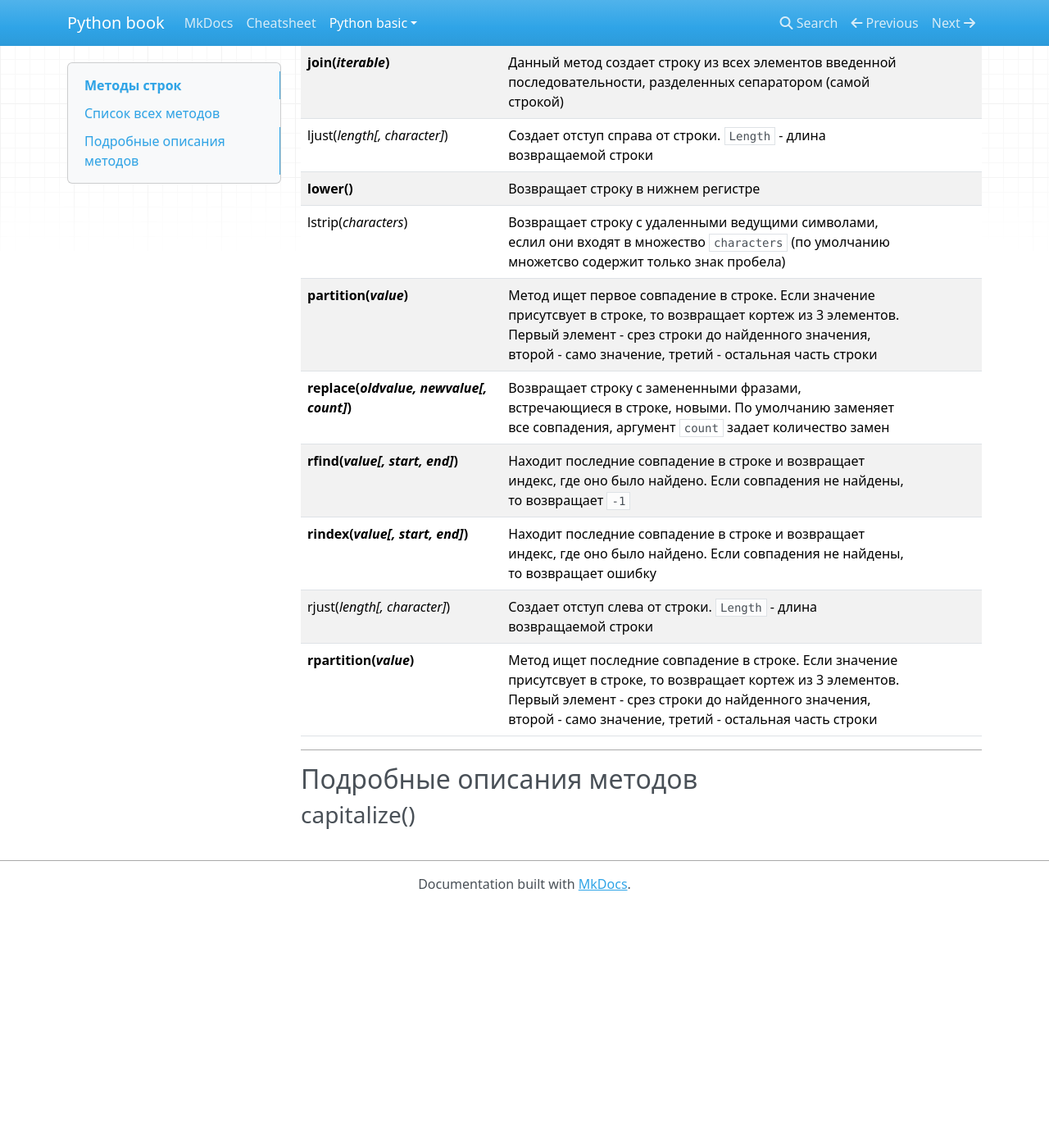
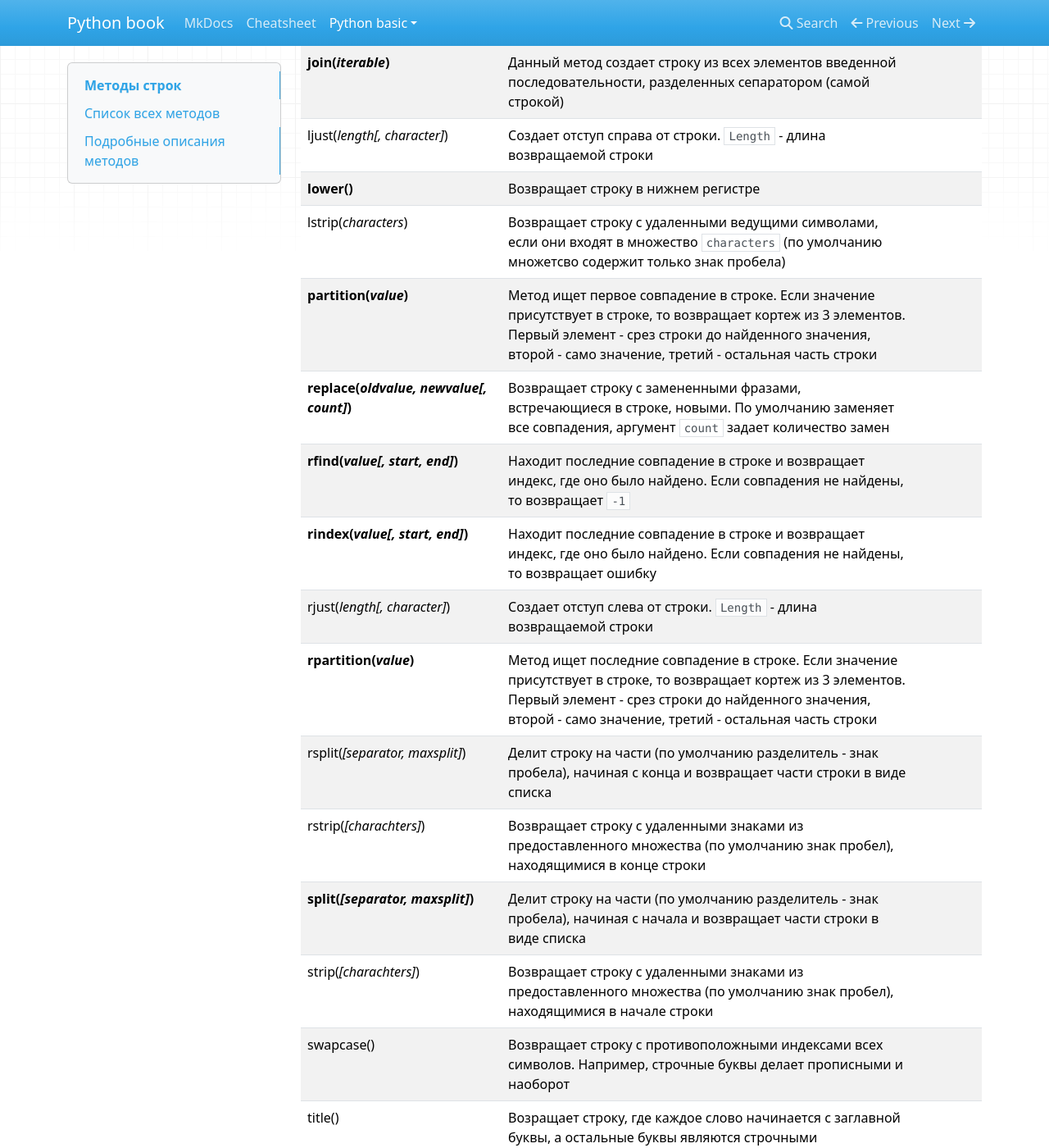
Before and after one commit to smackov/python_book, an MkDocs documentation site: the page built from book/docs/Python basic/String methods.md, in a window 1280 px wide and 1400 px high, scrolled down 1844 px. Shown: the whole window at 82% size. Built offline with MkDocs 1.6.1, drawn with Linux system fonts in a browser that asks for light colours; nearby versions of some CDN libraries; before the commit the page ends 2950 px from its top, so only the background shows below that; some of the changed text lies outside the part shown.

Commit message:
Append 'String methods' doc

```diff
--- a/book/docs/Python basic/String methods.md
+++ b/book/docs/Python basic/String methods.md
@@ -40,13 +40,22 @@ Python имеет большой набор `built-in` (встроенных) м
 | __join(*iterable*)__ | Данный метод создает строку из всех элементов введенной последовательности, разделенных сепаратором (самой строкой) |  |
 | ljust(*length[, character]*) | Создает отступ справа от строки. `Length` - длина возвращаемой строки |  |
 | __lower()__ | Возвращает строку в нижнем регистре |  |
-| lstrip(*characters*) | Возвращает строку с удаленными ведущими символами, еслил они входят в множество `characters` (по умолчанию множетсво содержит только знак пробела) |  |
-| __partition(*value*)__ | Метод ищет первое совпадение в строке. Если значение присутсвует в строке, то возвращает кортеж из 3 элементов. Первый элемент - срез строки до найденного значения, второй - само значение, третий - остальная часть строки |  |
+| lstrip(*characters*) | Возвращает строку с удаленными ведущими символами, если они входят в множество `characters` (по умолчанию множетсво содержит только знак пробела) |  |
+| __partition(*value*)__ | Метод ищет первое совпадение в строке. Если значение присутствует в строке, то возвращает кортеж из 3 элементов. Первый элемент - срез строки до найденного значения, второй - само значение, третий - остальная часть строки |  |
 | __replace(*oldvalue, newvalue[, count]*)__ | Возвращает строку с замененными фразами, встречающиеся в строке, новыми. По умолчанию заменяет все совпадения, аргумент `count` задает количество замен |  |
 | __rfind(*value[, start, end]*)__ | Находит последние совпадение в строке и возвращает индекс, где оно было найдено. Если совпадения не найдены, то возвращает `-1` |  |
 | __rindex(*value[, start, end]*)__ | Находит последние совпадение в строке и возвращает индекс, где оно было найдено. Если совпадения не найдены, то возвращает ошибку |  |
 | rjust(*length[, character]*) | Создает отступ слева от строки. `Length` - длина возвращаемой строки |  |
-| __rpartition(*value*)__ | Метод ищет последние совпадение в строке. Если значение присутсвует в строке, то возвращает кортеж из 3 элементов. Первый элемент - срез строки до найденного значения, второй - само значение, третий - остальная часть строки |  |
+| __rpartition(*value*)__ | Метод ищет последние совпадение в строке. Если значение присутствует в строке, то возвращает кортеж из 3 элементов. Первый элемент - срез строки до найденного значения, второй - само значение, третий - остальная часть строки |  |
+| rsplit(*[separator, maxsplit]*) | Делит строку на части (по умолчанию разделитель - знак пробела), начиная с конца и возвращает части строки в виде списка |  |
+| rstrip(*[charachters]*) | Возвращает строку с удаленными знаками из предоставленного множества (по умолчанию знак пробел), находящимися в конце строки |  |
+| __split(*[separator, maxsplit]*)__ | Делит строку на части (по умолчанию разделитель - знак пробела), начиная с начала и возвращает части строки в виде списка |  |
+| strip(*[charachters]*) | Возвращает строку с удаленными знаками из предоставленного множества (по умолчанию знак пробел), находящимися в начале строки |  |
+| swapcase() | Возвращает строку с противоположными индексами всех символов. Например, строчные буквы делает прописными и наоборот |  |
+| title() | Возращает строку, где каждое слово начинается с заглавной буквы, а остальные буквы являются строчными |  |
+| translate(*table*) | Возвращает строку с замененными символами, согласно предоставленной таблице (словарю из пар символов, ключ - что заменяем, значение - на что) |  |
+| __upper()__ | Возвращает строку в верхнем регистре |  |
+| zfill(*len*) | Возвращает строку с введенной длиной, для увеличения длины строки вставляет `0` в начале строки |  |
 
 
 ***
```
